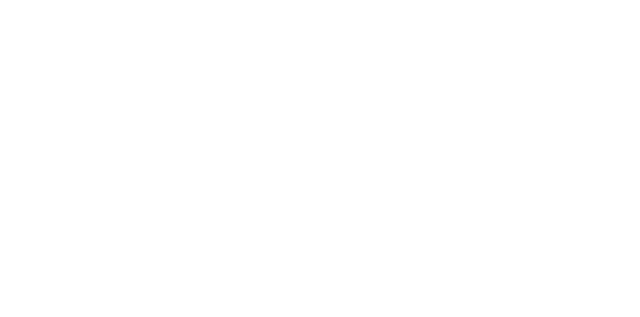
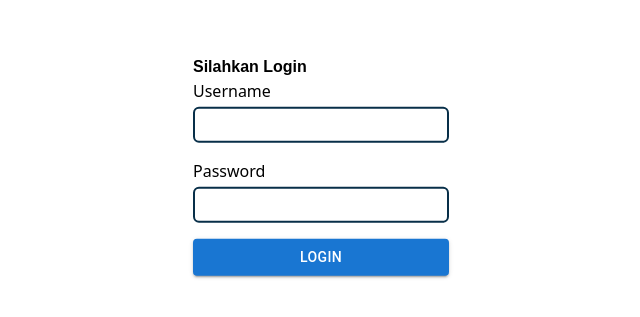
Before and after one commit to imandreans/Book-Collection, a React (Vite) app in the folder frontend/: page /login in a window 1280 px wide. Before the commit this address had no page. Shown: the part 235-552 px from the top of the page, without its empty margins (319-959 px from the left). Built offline with nearby package versions, Linux system fonts and the light colour scheme.

Commit message:
commit changes

```diff
--- a/frontend/src/App.jsx
+++ b/frontend/src/App.jsx
@@ -5,14 +5,20 @@
 import DeleteBook from "./pages/DeleteBook";
 import EditBook from "./pages/EditBook";
 import ShowBook from "./pages/ShowBook";
-
+import Login from "./pages/Login";
+import HomeAdmin from "./pages/Home";
 const App = () => {
   return (
     <Routes>
       <Route
+        path="/login"
+        element={<Login />}
+      />
+      <Route
         path="/"
         element={<Home />}
       />
+
       <Route
         path="/books/create"
         element={<CreateBook />}
--- a/frontend/src/pages/Home.jsx
+++ b/frontend/src/pages/Home.jsx
@@ -38,7 +38,7 @@
         alignItems="center"
         padding={2}
         width={"100%"}
-        className="shadow-lg"
+        className=" flex shadow-lg"
       >
         <div className="font-bold text-white pl-6">
           <h1>Choose View</h1>
@@ -59,6 +59,14 @@
         >
           Card
         </Button>
+        <Link to={"/"}>
+          <Button
+            variant="contained"
+            color="secondary"
+          >
+            LOGOUT
+          </Button>
+        </Link>
       </Stack>
       <div className="p-10">
         <h1 className="text-2xl">Feel Free to add your favorite book!</h1>
--- /dev/null
+++ b/frontend/src/pages/Login.jsx
@@ -0,0 +1,48 @@
+import React, { useState } from "react";
+import { Box, Button } from "@mui/material";
+
+const Login = () => {
+  return (
+    <div className="absolute top-1/2 left-1/2 transform -translate-x-1/2 -translate-y-1/2">
+      <div className="flex min-h-full flex-1 flex-col justify-center px-6 py-12 lg:px-8">
+        <h1>Silahkan Login</h1>
+        <form
+          className="flex flex-col gap-4"
+          // action="#"
+          // method="POST"
+        >
+          <div className="flex flex-col">
+            <label htmlFor="username">Username</label>
+            <input
+              type="text"
+              name="username"
+              required
+              // onChange={(e) => setUsername(e.target.value)}
+              className="rounded-md border-2 border-sky-950 w-64 p-1.5 sm:text-sm mt-1"
+            />
+          </div>
+          <div className="flex flex-col">
+            <label htmlFor="password">Password</label>
+            <input
+              type="password"
+              text="password"
+              name="password"
+              // onChange={(e) => setPassword(e.target.value)}
+              required
+              className="block rounded-md border-2 border-sky-950 p-1.5 sm:text-sm mt-1"
+            />
+          </div>
+          <Button
+            type="submit"
+            variant="contained"
+            className="w-64"
+          >
+            Login
+          </Button>
+        </form>
+      </div>
+    </div>
+  );
+};
+
+export default Login;
```
Also changed, not shown: 2 other files (tests, documents, lock files or other folders).
